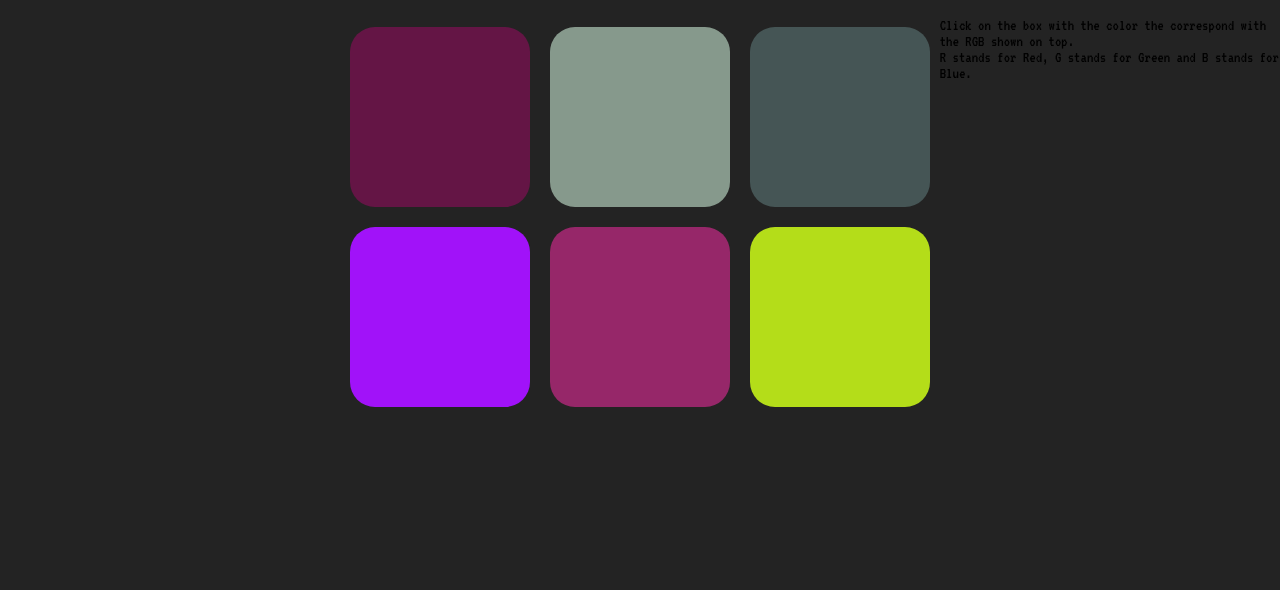
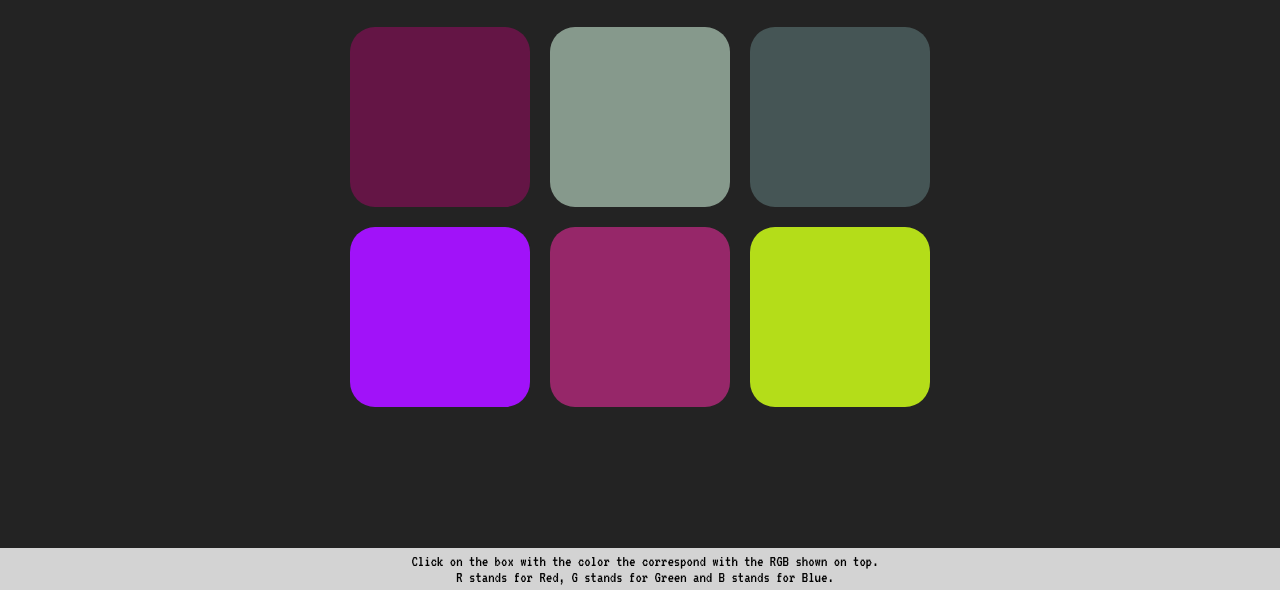
Before and after one commit to lycanknt/lycanknt.github.io, a plain HTML site: page colorGame.html in a window 1280 px wide. Shown: the part 210-800 px from the top of the page. Drawn offline with Linux system fonts and the light colour scheme.

Commit message:
Update colorGame.css

```diff
--- a/colorGame.css
+++ b/colorGame.css
@@ -64,6 +64,17 @@ h1 {
 	color: white;
 }
 
+#footer {
+	position: fixed;
+	left: 0px;
+	bottom: 0px;
+	height: auto;
+	width: 100%;
+	background: lightgrey;
+	padding: 5px;
+	text-align: center;
+}
+
 button {
 	border:none;
 	background:none;
```
